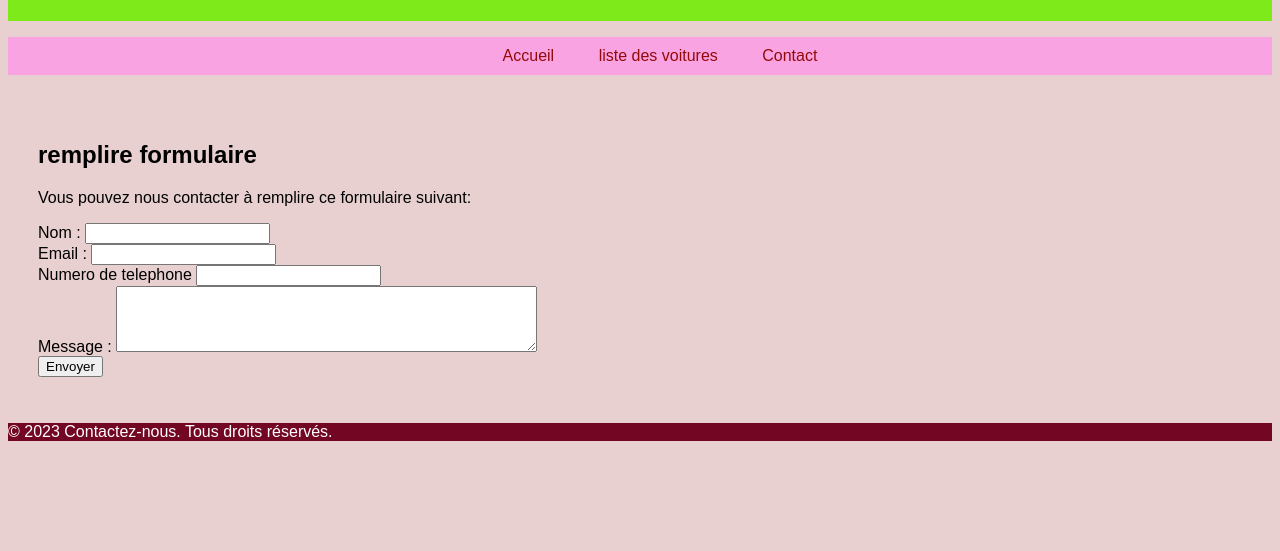
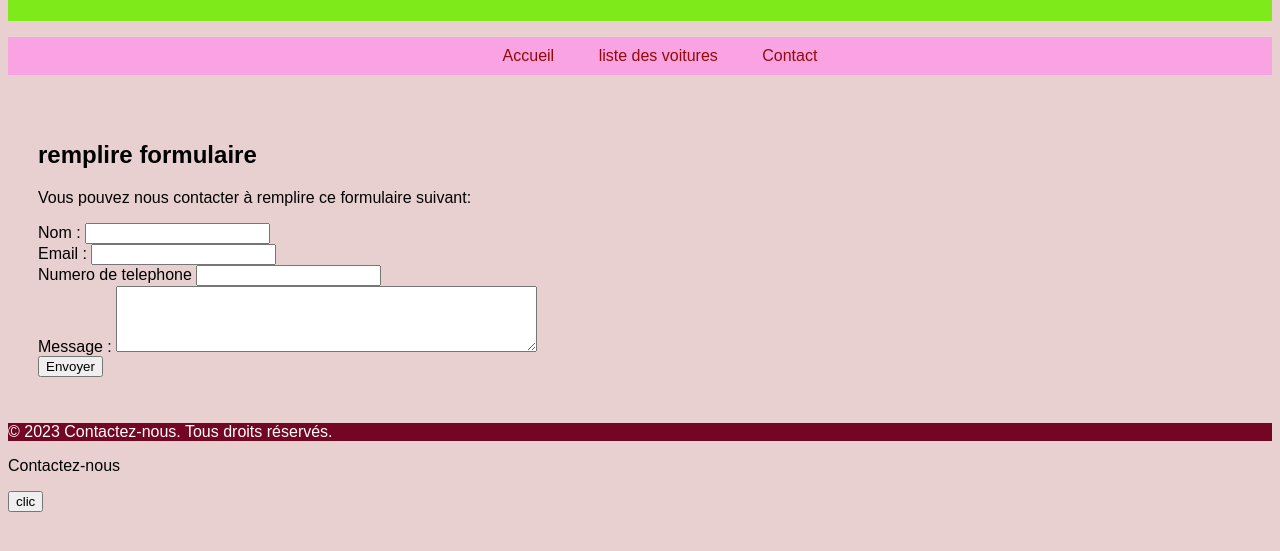
Before and after one commit to haroun73/haroun73.github.io, a plain HTML site: page contact.html in a window 1280 px wide. Shown: the part 107-658 px from the top of the page. Drawn offline with Linux system fonts and the light colour scheme.

Commit message:
Add files via upload

```diff
--- a/contact.html
+++ b/contact.html
@@ -8,6 +8,12 @@
   <link rel="stylesheet"  href="core/extention.css">
   <link rel="icon" href="ASSETS/logo.jpeg">
 </head>
+
+<script>
+  function myFunction() {
+    document.getElementById("demo").innerHTML = "anisharoun7@gmail.com";
+  }
+  </script>
 <body>
   <header>
     <h1>Contactez-nous</h1>
@@ -51,5 +57,9 @@
   <footer>
     <p>© 2023 Contactez-nous. Tous droits réservés.</p>
   </footer>
+  <p id="demo"> Contactez-nous</p>
+
+
+  <button type="button" onclick="myFunction()">clic</button>
 </body>
 </html>
```
